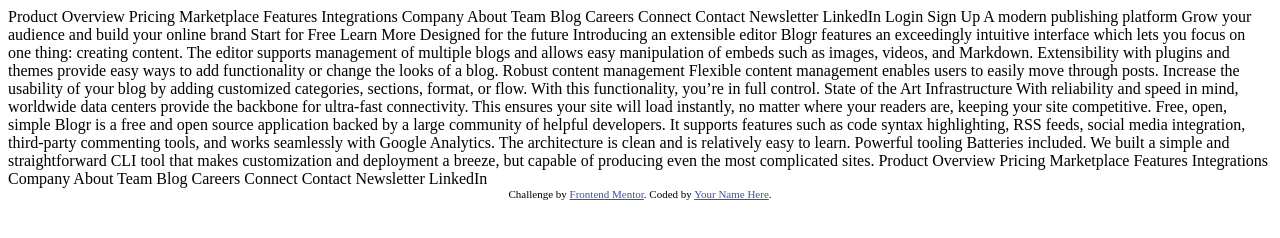
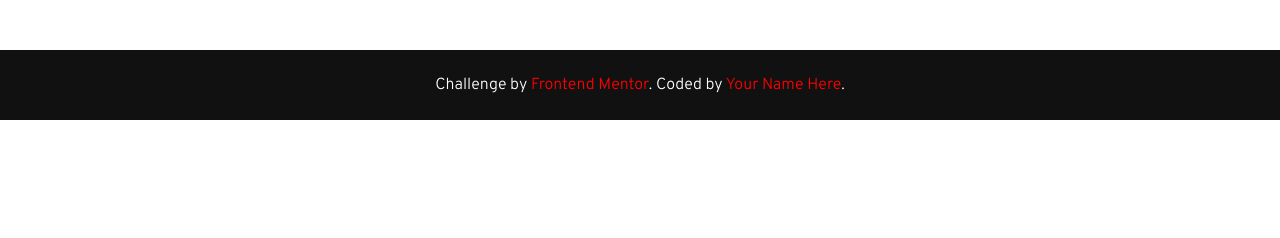
Before and after one commit to seif0912/bloger, a plain HTML site: page index.html in a window 1280 px wide. Drawn offline with Linux system fonts and the light colour scheme.

Commit message:
css: add the general rules

```diff
--- /dev/null
+++ b/css/style.css
@@ -0,0 +1,113 @@
+/*------------- Start Global Rules */
+
+@import url('https://fonts.googleapis.com/css2?family=Overpass:wght@300;600&family=Ubuntu:wght@400;500;700&display=swap');
+:root {
+    /*
+    Primary
+    */
+    --Light-red: hsl(356, 100%, 66%);
+    /*CTA text*/
+    --Very-light-red: hsl(355, 100%, 74%);
+    /* CTA hover background */
+    --Very-dark-Blue: hsl(208, 49%, 24%);
+    /* headings */
+    /*
+    Neutral
+    */
+    --White: hsl(0, 0%, 100%);
+    /* Text */
+    --Grayish-blue: hsl(240, 2%, 79%);
+    /* footer text */
+    --Very-dark-grayish-blue: hsl(207, 13%, 34%);
+    /* body copy */
+    --Very-dark-black-blue: hsl(240, 10%, 16%);
+    /* footer background */
+}
+
+* {
+    -webkit-box-sizing: border-box;
+    -moz-box-sizing: border-box;
+    box-sizing: border-box;
+}
+
+html {
+    scroll-behavior: smooth;
+}
+
+body {
+    margin: 0;
+    padding: 0;
+    font-family: "Open Sans";
+    font-family: 'Overpass', sans-serif;
+    /*font-family: 'Ubuntu', sans-serif;*/
+}
+
+a {
+    text-decoration: none;
+    color: unset;
+}
+
+ul {
+    list-style: none;
+    margin: 0;
+    padding: 0;
+}
+
+.container {
+    padding-left: 15px;
+    padding-right: 15px;
+    margin-left: auto;
+    margin-right: auto;
+}
+
+
+/* Small */
+
+@media (min-width: 768px) {
+    .container {
+        width: 750px;
+    }
+}
+
+
+/* Medium */
+
+@media (min-width: 992px) {
+    .container {
+        width: 970px;
+    }
+}
+
+
+/* Large */
+
+@media (min-width: 1200px) {
+    .container {
+        width: 1170px;
+    }
+}
+
+
+/* Extra Large */
+
+@media (min-width: 1450px) {
+    .container {
+        width: 1440px;
+    }
+}
+
+.attribution {
+    margin-top: 50px;
+    padding: 25px;
+    font-size: 16px;
+    text-align: center;
+    color: white;
+    background-color: #111;
+}
+
+.attribution a {
+    color: red;
+}
+
+
+/*---------------- End Global Rules */
--- a/index.html
+++ b/index.html
@@ -1,99 +1,25 @@
 <!DOCTYPE html>
 <html lang="en">
+
 <head>
-  <meta charset="UTF-8">
-  <meta name="viewport" content="width=device-width, initial-scale=1.0"> <!-- displays site properly based on user's device -->
+    <meta charset="UTF-8">
+    <meta name="viewport" content="width=device-width, initial-scale=1.0">
+    <link rel="icon" type="image/png" sizes="32x32" href="./images/favicon-32x32.png">
+    <title>Frontend Mentor | [Blogr]</title>
+    <link rel="stylesheet" href="css/style.css">
+    <!-- Google Fonts -->
+    <link rel="preconnect" href="https://fonts.googleapis.com">
+    <link rel="preconnect" href="https://fonts.gstatic.com" crossorigin>
+    <link href="https://fonts.googleapis.com/css2?family=Overpass:wght@300;600&family=Ubuntu:wght@400;500;700&display=swap" rel="stylesheet">
+</head>
 
-  <link rel="icon" type="image/png" sizes="32x32" href="./images/favicon-32x32.png">
+<body>
 
-  <title>Frontend Mentor | [Blogr]</title>
+    <footer>
+        <div class="attribution">
+            Challenge by <a href="https://www.frontendmentor.io?ref=challenge" target="_blank">Frontend Mentor</a>. Coded by <a href="#">Your Name Here</a>.
+        </div>
+    </footer>
+</body>
 
-  <!-- Feel free to remove these styles or customise in your own stylesheet 👍 -->
-  <style>
-    .attribution { font-size: 11px; text-align: center; }
-    .attribution a { color: hsl(228, 45%, 44%); }
-  </style>
-</head>
-<body>
-  Product
-
-  Overview
-  Pricing
-  Marketplace
-  Features
-  Integrations
-
-  Company
-
-  About
-  Team
-  Blog
-  Careers
-
-  Connect
-
-  Contact
-  Newsletter
-  LinkedIn
-
-  Login
-  Sign Up
-
-  A modern publishing platform
-  Grow your audience and build your online brand
-
-  Start for Free
-  Learn More
-
-  Designed for the future
-
-  Introducing an extensible editor
-  Blogr features an exceedingly intuitive interface which lets you focus on one thing: creating content.
-  The editor supports management of multiple blogs and allows easy manipulation of embeds such as images,
-  videos, and Markdown. Extensibility with plugins and themes provide easy ways to add functionality or
-  change the looks of a blog.
-
-  Robust content management
-  Flexible content management enables users to easily move through posts. Increase the usability of your blog
-  by adding customized categories, sections, format, or flow. With this functionality, you’re in full control.
-
-  State of the Art Infrastructure
-  With reliability and speed in mind, worldwide data centers provide the backbone for ultra-fast connectivity.
-  This ensures your site will load instantly, no matter where your readers are, keeping your site competitive.
-
-  Free, open, simple
-  Blogr is a free and open source application backed by a large community of helpful developers. It supports
-  features such as code syntax highlighting, RSS feeds, social media integration, third-party commenting tools,
-  and works seamlessly with Google Analytics. The architecture is clean and is relatively easy to learn.
-
-  Powerful tooling
-  Batteries included. We built a simple and straightforward CLI tool that makes customization and deployment a breeze, but
-  capable of producing even the most complicated sites.
-
-  Product
-
-  Overview
-  Pricing
-  Marketplace
-  Features
-  Integrations
-
-  Company
-
-  About
-  Team
-  Blog
-  Careers
-
-  Connect
-
-  Contact
-  Newsletter
-  LinkedIn
-
-  <div class="attribution">
-    Challenge by <a href="https://www.frontendmentor.io?ref=challenge" target="_blank">Frontend Mentor</a>.
-    Coded by <a href="#">Your Name Here</a>.
-  </div>
-</body>
 </html>
```
Also changed, not shown: 1 other file.
